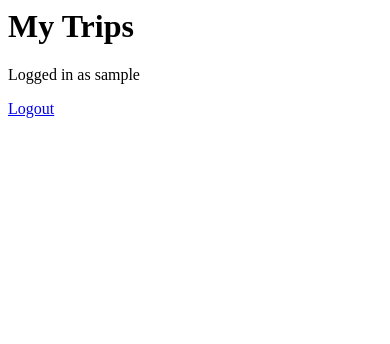
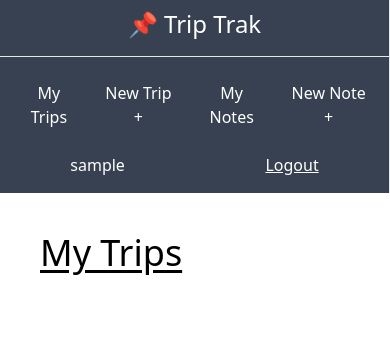
Before and after one commit to Terafora/django-trip-recording-app, a Django app: page /dashboard/ in a window 390 px wide. Shown: the top 344 px of the page. Run offline with Django 4.2, Linux system fonts and the light colour scheme; the visitor is signed in with stand-in values (Sample User, id 1); data that the repository does not hold is empty; some libraries are stand-ins or nearby versions.

Commit message:
added trip create view with corresponding view

```diff
--- /dev/null
+++ b/trip/templates/trip/_base.html
@@ -0,0 +1,44 @@
+<!DOCTYPE html>
+<html lang="en">
+    <head>
+        <meta charset="UTF-8">
+        <meta name="viewport" content="width=device-width, initial-scale=1.0">
+        <script src="https://cdn.tailwindcss.com"></script>
+      </head>
+<body>
+    <div class="flex-col md:flex-row flex h-screen">
+        <div class="md:h-screen bg-gray-700 text-white w-full md:w-1/4 md:max-w-xs py-2 md:pt-8 md:pb-2 flex flex-col items-center justify-start border-r">
+            <div class="border-b w-full text-center pb-4 text-2xl">
+                <h1>📌 Trip Trak</h1>
+            </div>
+            <div class="pt-4 w-full text-center">
+                <ul class="flex md:flex-col justify-around px-2 md:px-0 pb-2 md:pb-0">
+                    <a href="{% url 'trip-list' %}">
+                        <li class="py-2 px-3 md:px-0 hover:bg-gray-600 hover:cursor-pointer">My Trips</li>
+                    </a>
+                    <a href="">
+                        <li class="py-2 px-3 md:px-0 hover:bg-gray-600 hover:cursor-pointer">New Trip +</li>
+                    </a>
+                    <a href="">
+                        <li class="py-2 px-3 md:px-0 hover:bg-gray-600 hover:cursor-pointer">My Notes</li>
+                    </a>
+                    <a href="">
+                    <li class="py-2 px-3 md:px-0 hover:bg-gray-600 hover:cursor-pointer">New Note +</li>
+                    </a>
+                </ul>
+            </div>
+            <div class="mt-auto w-full text-center flex md:flex-col justify-evenly py-2 md:pt-0">
+                <p class="">{{user.username}}</p>
+                <hr class="my-2">
+                <a class="underline" href="{% url 'logout' %}">
+                    Logout
+                </a>
+            </div>
+        </div>
+        <div class="w-full md:w-full p-10 overflow-auto">
+            {% block content %}
+            {% endblock content %}
+        </div>
+    </div>
+</body>
+</html>
--- a/trip/templates/trip/trip_list.html
+++ b/trip/templates/trip/trip_list.html
@@ -1,12 +1,27 @@
-<h1>My Trips</h1>
-{% if user.is_authenticated %}
-    <p>Logged in as  {{user.username }}</p>
-    <p><a href="{% url 'logout' %}">Logout</a></p>
-{% else %}
-    <p>Please <a href="{% url 'login' %}">login</a></p>
-{% endif %}
-<ul>
-    {% for trip in trips %}
-        <li>{{ trip.country }} | {{ trip.city }}</li>
-    {% endfor %}
-</ul>
+{% extends 'trip/_base.html' %}
+
+{% block content %}
+<h1 class="text-4xl underline underline-offset-4 mb-8">My Trips</h1>
+{% for trip in trips %}
+    <a href="">
+        <div class="bg-gray-50 p-10 rounded shadow my-4 hover:shadow-lg hover:cursor-pointer">
+            <p class="text-lg">
+                {{trip.country}} | {{trip.city}}
+            </p>
+            <p class="text-sm pt-4">
+                {% if trip.start_date %}
+                {{ trip.start_date|date:"F jS" }}
+                {% else %}
+                TBA
+                {% endif %}
+                to
+                {% if trip.end_date %}
+                {{ trip.end_date|date:"F jS" }}
+                {% else %}
+                TBA
+                {% endif %}
+            </p>
+        </div>
+    </a>
+{% endfor %}
+{% endblock content %}
--- a/trip/urls.py
+++ b/trip/urls.py
@@ -1,9 +1,9 @@
 from django.urls import path
 
-from .views import HomeView, trips_list
+from .views import HomeView, trips_list, TripCreateView
 
 urlpatterns = [
     path("", HomeView.as_view(), name='home'),
     path("dashboard/", trips_list, name='trip-list'),
-
+    path("dashboard/trip/create/", TripCreateView.as_view(), name='trip-create'),
 ]
--- a/trip/views.py
+++ b/trip/views.py
@@ -1,5 +1,6 @@
 from django.shortcuts import render
-from django.views.generic import TemplateView
+from django.urls import reverse_lazy
+from django.views.generic import TemplateView, CreateView
 from .models import Trip, Note
 # Create your views here.
 
@@ -12,3 +13,12 @@ def trips_list(request):
         'trips': trips
     }
     return render(request, 'trip/trip_list.html', context)
+
+class TripCreateView(CreateView):
+    model = Trip
+    success_url = reverse_lazy('trip-list')
+    fields = ['city', 'country', 'start_date', 'end_date']
+
+    def form_valid(self, form):
+        form.instance.owner = self.request.user
+        return super().form_valid(form)
```
Also changed, not shown: config/settings.py (+8 -1 lines), trip/templates/trip/trip_form.html (added, +11 -0 lines).
